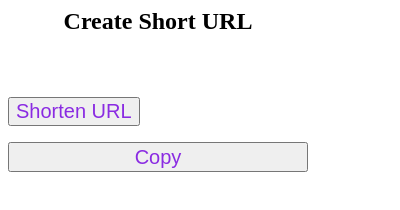
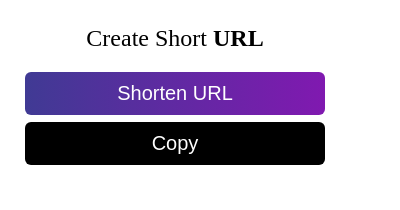
Before and after one commit to rival6821/chrome-ext-short-url, a browser extension: page src/popup.html in a window 400 px wide. Drawn offline with Linux system fonts and the light colour scheme.

Commit message:
스타일 적용

```diff
--- a/src/content.js
+++ b/src/content.js
@@ -1,4 +1,12 @@
+const urlElement = document.getElementById('url');
+
+let isMakeUrl = false;
+
 const create = async () => {
+    if (isMakeUrl) {
+        alert('이미 URL이 생성되었습니다.');
+        return;
+    }
     const nowUrl = await chrome.tabs.query({
         active: true,
         currentWindow: true,
@@ -24,13 +32,16 @@ const create = async () => {
         return;
     }
 
-    document.getElementById('url').innerText = `https://url.ilhoon.kr/${result.url}`;
+    isMakeUrl = true;
+
+    urlElement.style.display = 'block';
+    urlElement.innerText = `https://url.ilhoon.kr/${result.url}`;
 };
 
 document.getElementById('create_btn').addEventListener('click', create);
 
 document.getElementById('copy_btn').addEventListener('click', () => {
-    const url = document.getElementById('url').innerText;
+    const url = urlElement.innerText;
     copyClipBoard(url);
 });
 
--- a/src/popup.html
+++ b/src/popup.html
@@ -7,7 +7,7 @@
         <link rel="stylesheet" href="./style.css" />
     </head>
     <body>
-        <div id="title">Create Short URL</div>
+        <div id="title">Create Short <b>URL</b></div>
         <div id="url"></div>
         <button id="create_btn">Shorten URL</button>
         <button id="copy_btn">Copy</button>
--- a/src/style.css
+++ b/src/style.css
@@ -1,36 +1,53 @@
+* {
+    margin: 0;
+    padding: 0;
+    box-sizing: border-box;
+}
+
+button {
+    border: none;
+    outline: none;
+    width: 100%;
+    border-radius: 6px;
+    font-size: 20px;
+    padding: 10px;
+    color: white;
+    text-align: center;
+}
+
+button:hover {
+    cursor: pointer;
+}
+
 body {
-    /* width: 20rem; */
     width: 300px;
+    margin: 25px;
 }
 
 #title {
-    font-size: 1.5rem;
-    font-weight: bold;
     text-align: center;
-    margin-bottom: 1rem;
+    margin-bottom: 20px;
+    font-size: 24px;
+}
+
+#url {
+    display: none;
+    width: 100%;
+    background-color: #f5f5f5;
+    color: #333;
+    text-align: center;
+    padding: 30px 0;
+    font-size: 20px;
+    margin-bottom: 7px;
+    border-radius: 6px;
+    transition: all 0.5s ease-in-out;
 }
 
 #create_btn {
-    /* width: 50px; */
-    margin-bottom: 1rem;
-    font-size: 20px;
-    color: blueviolet;
-}
-
-#create_btn:hover {
-    cursor: pointer;
-}
-
-#url {
-    width: 100%;
-    height: 30px;
-    margin-bottom: 1rem;
+    background: linear-gradient(to right, #403a94, #8019b0);
+    margin-bottom: 7px;
 }
 
 #copy_btn {
-    width: 100%;
-    height: 30px;
-    margin-bottom: 1rem;
-    font-size: 20px;
-    color: blueviolet;
+    background-color: black;
 }
```
